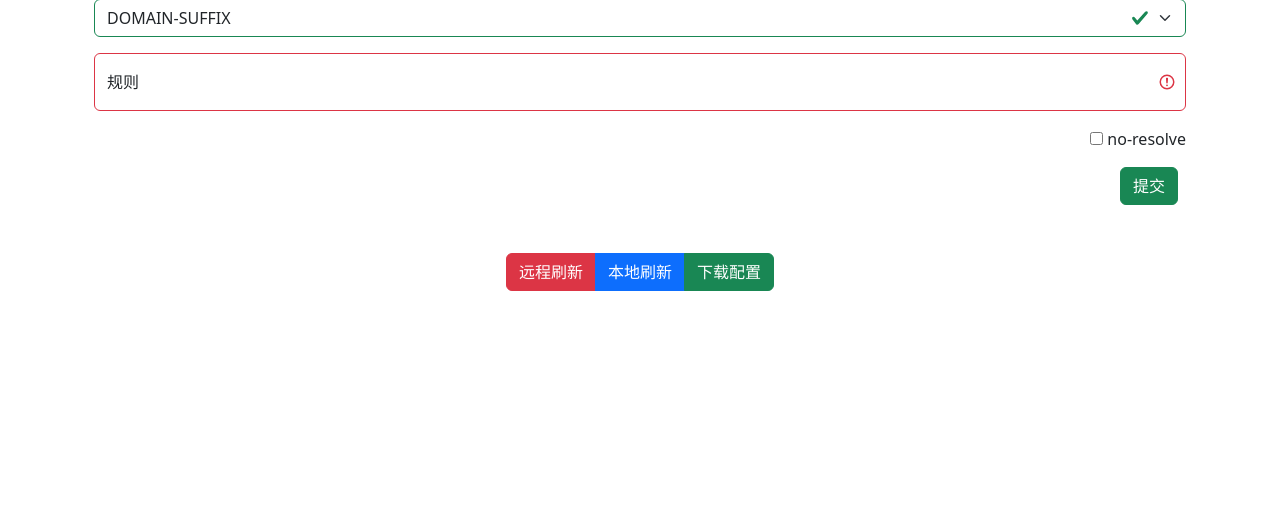
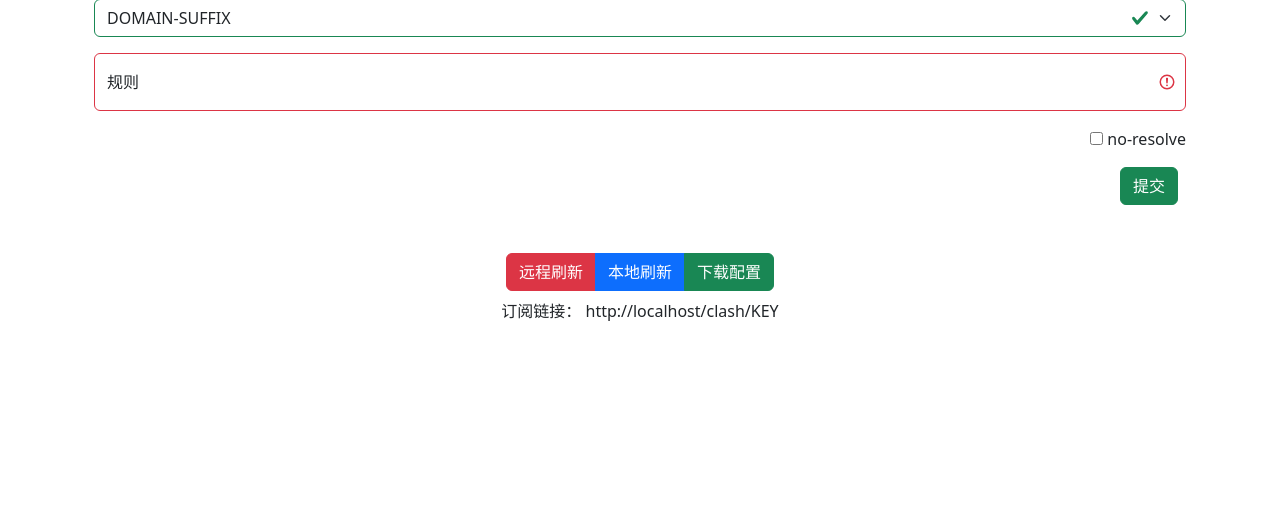
Before and after one commit to SuperH-0630/ClashProxy, a Flask app: page / in a window 1280 px wide. Shown: the part 146-666 px from the top of the page. Run offline with Flask 2, Linux system fonts and the light colour scheme; the visitor is signed in with stand-in values (Sample User, id 1); parts of the project's set-up code (start-up, migrations or seed data) failed here and were passed over; some libraries are stand-ins or nearby versions.

Commit message:
feat: 显示订阅链接

```diff
--- a/app/index.py
+++ b/app/index.py
@@ -1,9 +1,10 @@
-from flask import Blueprint, render_template, flash, redirect, url_for, abort
+from flask import Blueprint, render_template, flash, redirect, url_for, abort, request
 from flask_login import login_required
 from flask_wtf import FlaskForm
 from wtforms import StringField, SubmitField, SelectField, BooleanField
 from wtforms.validators import DataRequired
 import requests.exceptions
+from urllib.parse import urljoin
 
 from .logger import Logger
 from config import conf
@@ -31,8 +32,11 @@
     if not form:
         form = AddRuleForm()
 
+
     Logger.print_load_page_log("index")
-    return render_template("index/index.html", form=form)
+    return render_template("index/index.html",
+                           form=form,
+                           url=urljoin(request.host_url, url_for("clash.download_page", c=f"KEY")))
 
 
 @index.route("/")
--- a/templates/index/index.html
+++ b/templates/index/index.html
@@ -24,6 +24,13 @@
                 <a class="btn btn-success" href="{{ url_for("base.download_page") }}"> 下载配置 </a>
             </div>
         </div>
+
+        <div class="text-center mt-2">
+            <p>
+                订阅链接： {{ url }}
+            </p>
+        </div>
+
     </div>
 
 </div>
```
